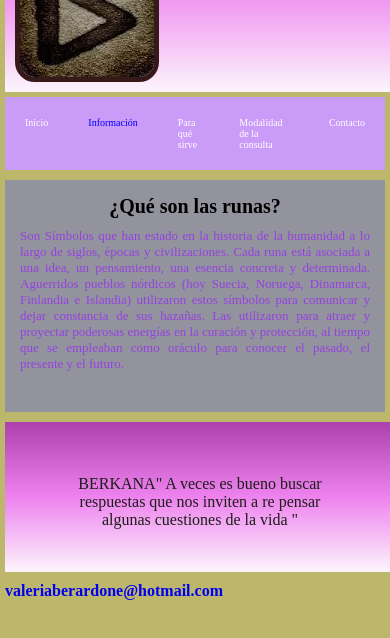
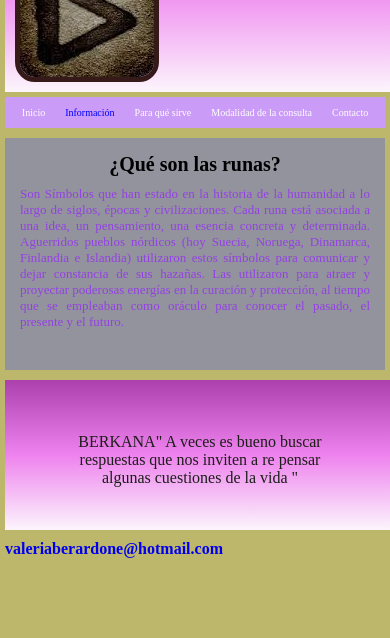
Before and after one commit to Gianaza/Lectura-de-Runa, a website: page pages/informacion.html in a window 390 px wide. Shown: the part 138-776 px from the top of the page. Drawn offline with Linux system fonts and the light colour scheme.

Commit message:
responsive

```diff
--- a/Styles/main.css
+++ b/Styles/main.css
@@ -58,7 +58,7 @@ nav {
 
 .navbar__list {
   display: flex;
-  justify-content: space-around;
+  justify-content:center;
   align-items: none; }
 
 .navbar__item {
@@ -68,7 +68,8 @@ nav {
 .navlink {
   color: white;
   display: inline-block;
-  padding: 20px; }
+  padding: 10px;
+}
   .navlink:hover {
     background-color: aquamarine; }
 
@@ -183,7 +184,7 @@ footer {
     font-size: small; } }
 
 @media screen and (max-widht: 420px) {
-  .navbar__list {
+  .navbar__item {
     font-size: xx-small; }
   h3 {
     font-size: xx-small; } }
--- a/pages/informacion.html
+++ b/pages/informacion.html
@@ -22,7 +22,7 @@
 <nav class="navbar">
     <ul class="navbar__list">
         <li class="navbar__item"><a class="navlink" href="./../index.html">Inicio</a></li>
-        <li class="navbar__item"> <a class="navlink active" href=".//informacion.html">Información</a></li>
+        <li class="navbar__item"> <a class="navlink active" href="./informacion.html">Información</a></li>
         <li class="navbar__item"><a class="navlink" href="./paraquesirve.html">Para qué sirve</a></li>
         <li class="navbar__item"><a class="navlink" href="./modalidaddelaconsulta.html">Modalidad de la consulta</a></li>
         <li class="navbar__item"><a class="navlink" href="./contacto.html">Contacto</a></li>
```
Also changed, not shown: assets/images/Mi proyecto (8).jpg (added).
